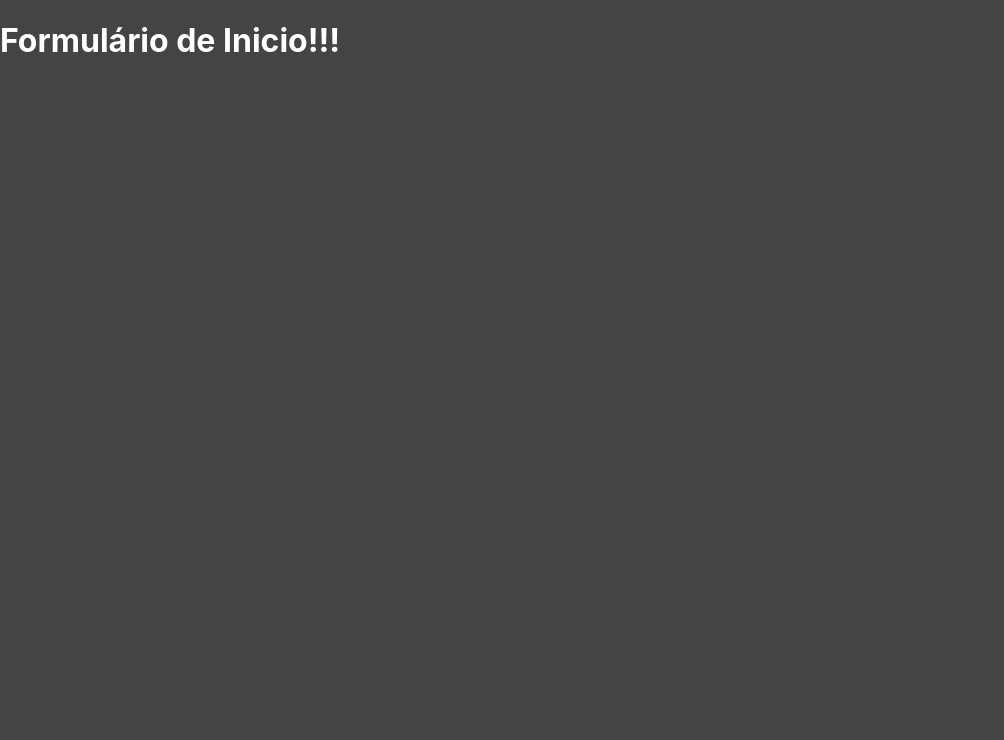
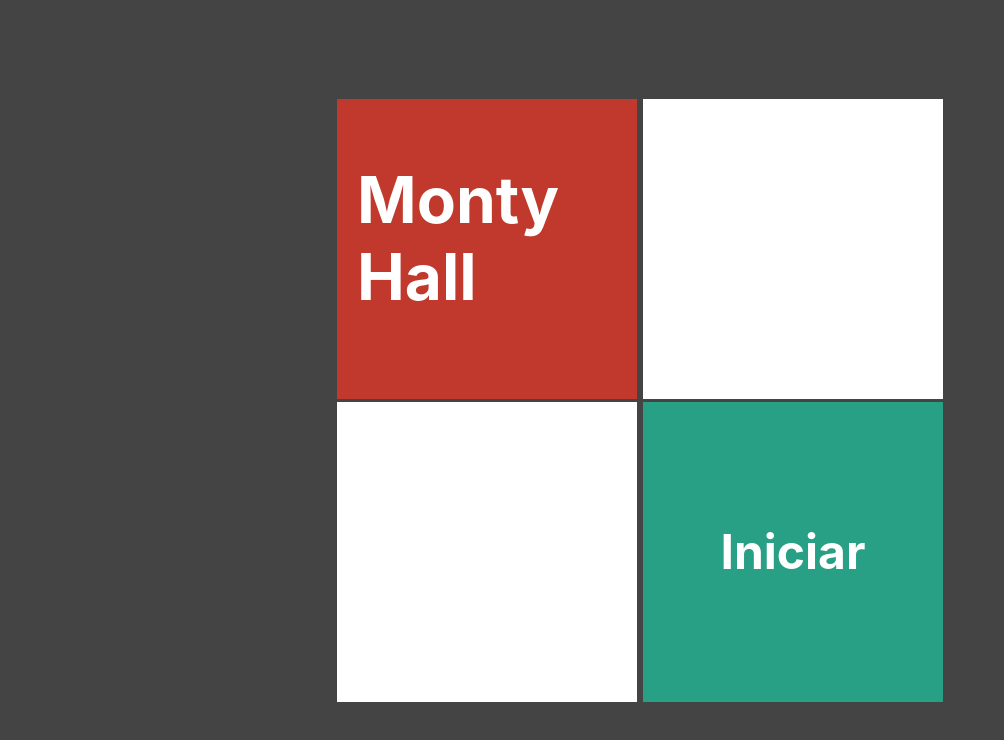
Before and after one commit to vilmarmoraes/jogo_portas_next_js, a Next.js app: page / in a window 1280 px wide. Shown: the top 740 px of the page, without its empty margins (0-1004 px from the left). Built offline with nearby package versions, Linux system fonts and the light colour scheme.

Commit message:
Criado parametros de navegaçao e formulario inicial do jogo

```diff
--- /dev/null
+++ b/components/Cartao.tsx
@@ -0,0 +1,17 @@
+import styles from "../styles/Cartao.module.css"
+
+interface CartaoProps {
+    bgcolor?: string
+    children?: any
+}
+
+export default function Cartao(props: CartaoProps) {
+    return (
+        <div className={styles.cartao}
+        style={{
+            backgroundColor: props.bgcolor ?? "#fff"
+        }}>
+            {props.children}
+        </div>
+    )
+}
--- a/function/portas.ts
+++ b/function/portas.ts
@@ -1,9 +1,9 @@
 import PortaModel from "../model/porta";
 
-export function criarPortas(qtde: number, selecionada: number): PortaModel[] {
+export function criarPortas(qtde: number, portaComPresente: number): PortaModel[] {
     return Array.from ({ length: qtde}, (_, i) => {
         const numero = i + 1
-        const temPresente = numero === selecionada
+        const temPresente = numero === portaComPresente
         return new PortaModel(numero, temPresente)
     })
 }
--- a/pages/index.tsx
+++ b/pages/index.tsx
@@ -1,8 +1,25 @@
-export default function Home() {
+import styles from "../styles/Formulario.module.css"
+import Cartao from "../components/Cartao";
+import Link from "next/link";
+
+export default function Formulario() {
 
   return (
-    <div style={{display: "flex"}}>
-      <h1>Formulário de Inicio!!!</h1>
+    <div className={styles.formulario}>
+      <div>
+        <Cartao bgcolor="#c0392c">
+          <h1>Monty Hall</h1>
+        </Cartao>
+        <Cartao></Cartao>
+      </div>
+      <div>
+        <Cartao></Cartao>
+        <Cartao bgcolor="#28a085">
+          <Link href={`/jogo/4/2`}>
+            <h2 className={styles.link}>Iniciar</h2>
+          </Link>
+        </Cartao>
+      </div>
     </div>
   )
 
--- /dev/null
+++ b/styles/Cartao.module.css
@@ -0,0 +1,9 @@
+.cartao {
+    display: flex;
+    width:  300px;
+    height:  300px;
+    color: #fff;
+    margin: 3px;
+    padding: 20px;
+    font-size: 2rem;
+}
--- /dev/null
+++ b/styles/Formulario.module.css
@@ -0,0 +1,14 @@
+.formulario {
+    display: flex;
+    justify-content: center;
+    align-items: center;
+    height: 100vh;
+}
+
+.link {
+    display: flex;
+    justify-content: center;
+    align-items: center;
+    flex: 1;
+    margin: 0;
+}
```
Also changed, not shown: pages/jogo.tsx (deleted, +0 -26 lines), pages/jogo/[portas]/[temPresente].tsx (added, +40 -0 lines), styles/Jogo.module.css (+15 -0 lines).
